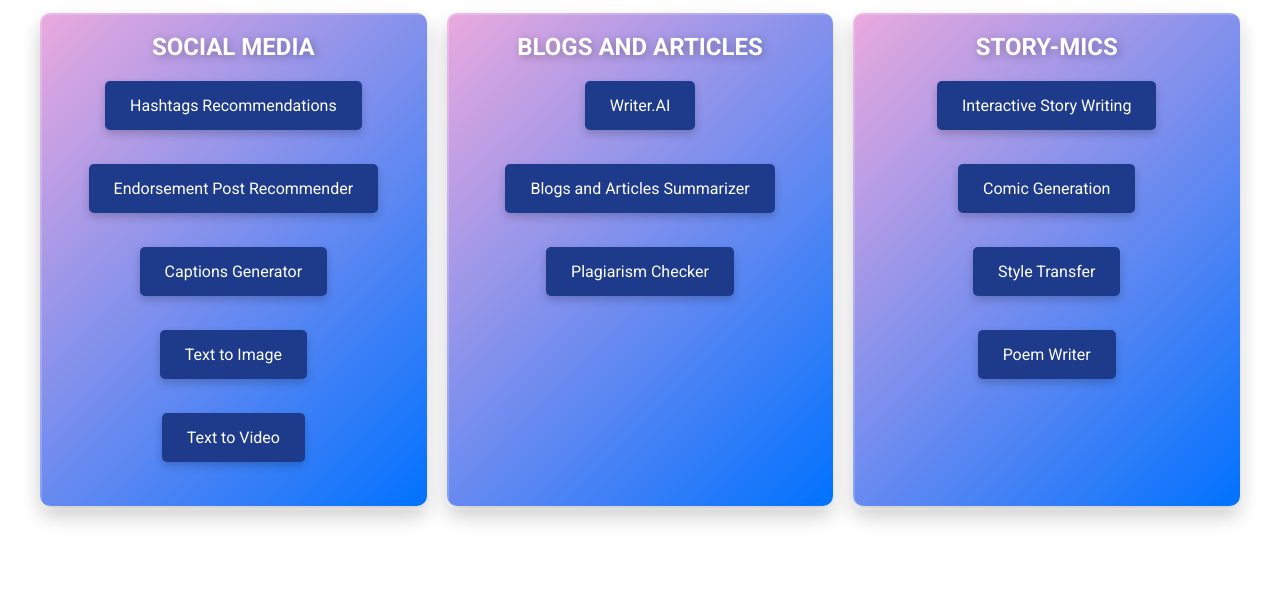
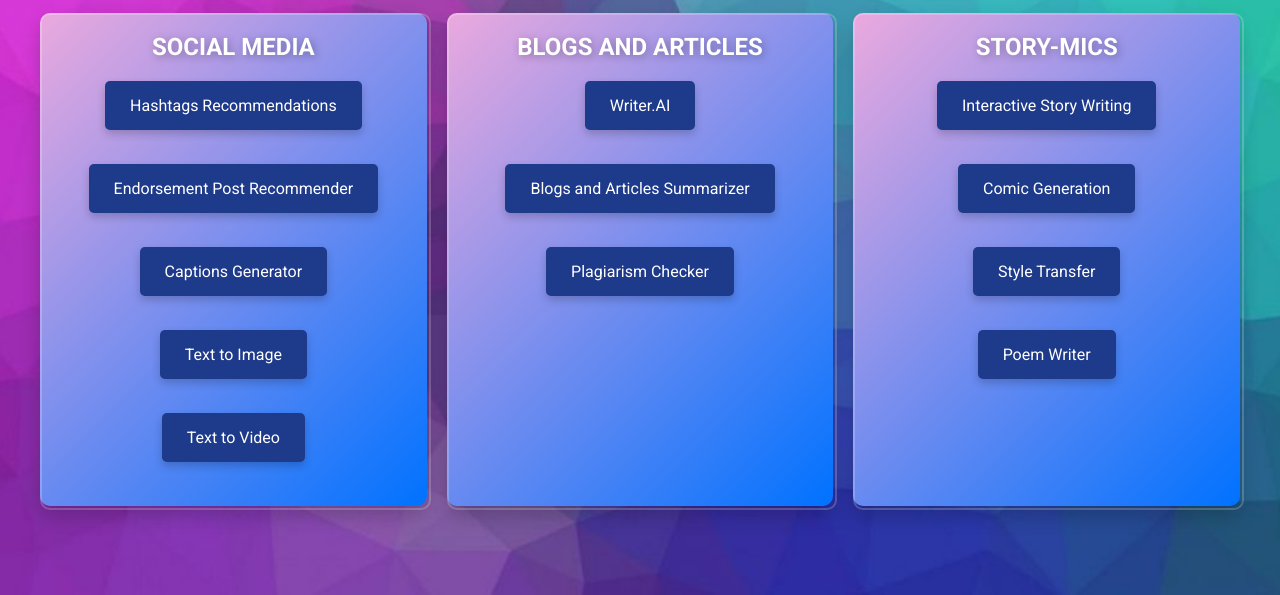
Before and after one commit to Syedazoyaa/test, a plain HTML site: page index.html in a window 1280 px wide. Shown: the part 245-840 px from the top of the page. Drawn offline with Linux system fonts and the light colour scheme.

Commit message:
Update styles.css

```diff
--- a/styles.css
+++ b/styles.css
@@ -18,7 +18,7 @@ body {
     left: 0;
     width: 100%;
     height: 100%;
-    background: url('images/hackbg.jpg') no-repeat center center/cover;
+    background: url('hackbg.jpg') no-repeat center center/cover;
     z-index: -1;
     transform: scale(1.1);
 }
```
